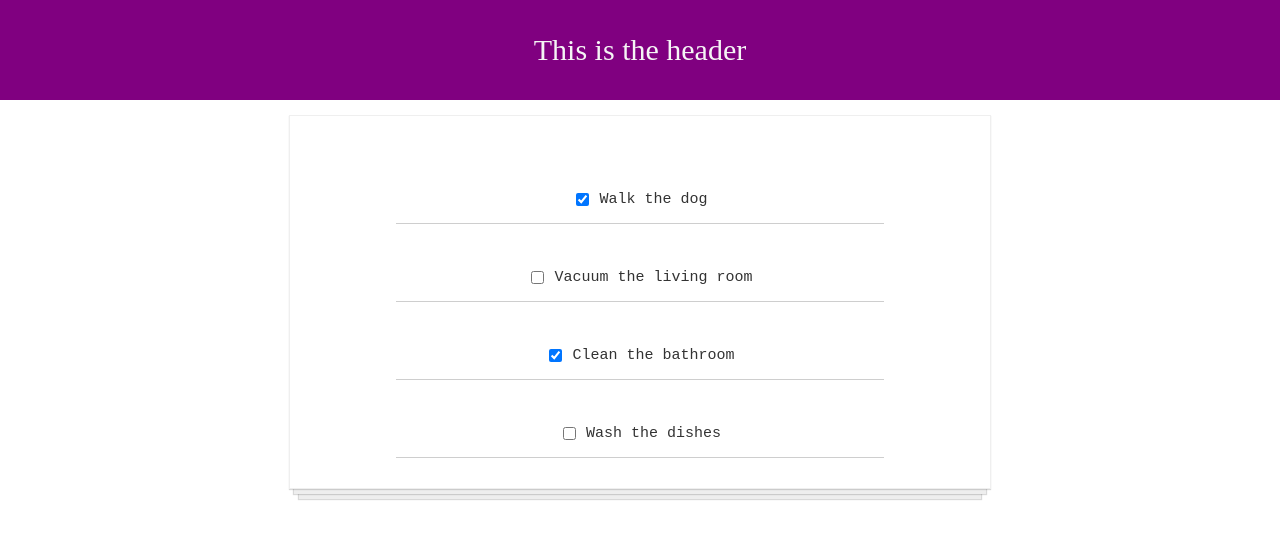
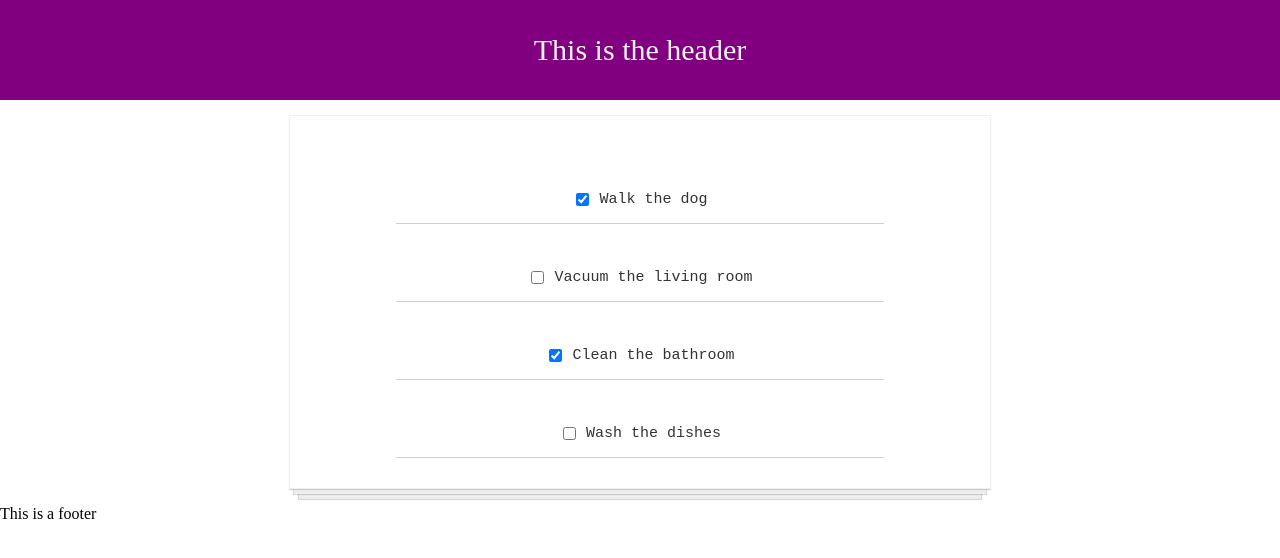
Before and after one commit to abrolon87/react-todo-app, a React (Create React App) app in the folder simple-todo-app/: page / in a window 1280 px wide. Shown: the top 558 px of the page. Built offline with nearby package versions, Linux system fonts and the light colour scheme.

Commit message:
adds temporary footer text

```diff
--- a/simple-todo-app/src/components/Footer.js
+++ b/simple-todo-app/src/components/Footer.js
@@ -3,7 +3,7 @@ import React from 'react'
 function Footer() {
   return (
     <div>
-
+      <p>This is a footer</p>
     </div>
   )
 }
```
